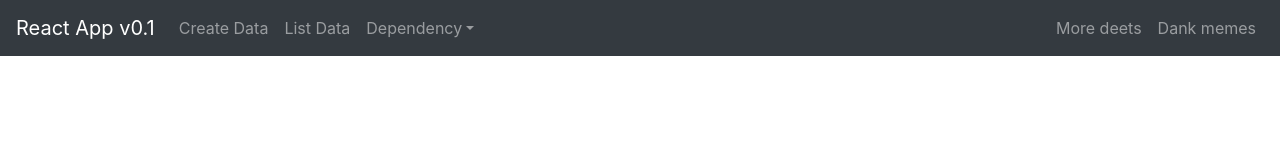
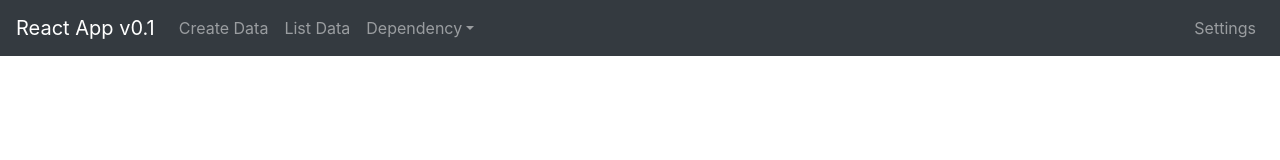
Before and after one commit to invshakil/First-React-App-With-Redux, a React (Create React App) app: page / in a window 1280 px wide. Shown: the top 160 px of the page. Built offline with nearby package versions, Linux system fonts and the light colour scheme.

Commit message:
nav bar optimization

```diff
--- a/src/components/Layouts/Header/index.js
+++ b/src/components/Layouts/Header/index.js
@@ -1,15 +1,13 @@
-import React, {useState} from 'react';
+import React from 'react';
 import {NavLink} from 'react-router-dom'
 import {Nav, Navbar, NavDropdown} from "react-bootstrap";
 
 const header = () => {
-    // eslint-disable-next-line react-hooks/rules-of-hooks
-    const [app] = useState({
+    const app = {
         'name': 'React App',
         'version': 'v0.1'
-    })
-    // eslint-disable-next-line react-hooks/rules-of-hooks
-    const [navs] = useState([
+    }
+    const navs = [
         {name: "Create Data", to: '/create'},
         {name: "List Data", to: '/list'},
         {
@@ -18,7 +16,7 @@ const header = () => {
                 {name: "Categories", 'to': '/categories'}
             ]
         }
-    ])
+    ]
 
     let navigationLinks = navs.map((item, index) => {
         if (item.subLinks !== undefined && item.subLinks.length) {
@@ -45,16 +43,15 @@ const header = () => {
 
     return (
         <Navbar collapseOnSelect expand="lg" bg="dark" variant="dark">
-            <Navbar.Brand href="#">{app.name} {app.version}</Navbar.Brand>
+            <Navbar.Brand as={NavLink} to="/">{app.name} {app.version}</Navbar.Brand>
             <Navbar.Toggle aria-controls="responsive-navbar-nav"/>
             <Navbar.Collapse id="responsive-navbar-nav">
                 <Nav className="mr-auto">
                     {navigationLinks}
                 </Nav>
                 <Nav>
-                    <Nav.Link href="#deets">More deets</Nav.Link>
-                    <Nav.Link eventKey={2} href="#memes">
-                        Dank memes
+                    <Nav.Link as={NavLink} to='/settings'>
+                        Settings
                     </Nav.Link>
                 </Nav>
             </Navbar.Collapse>
```
